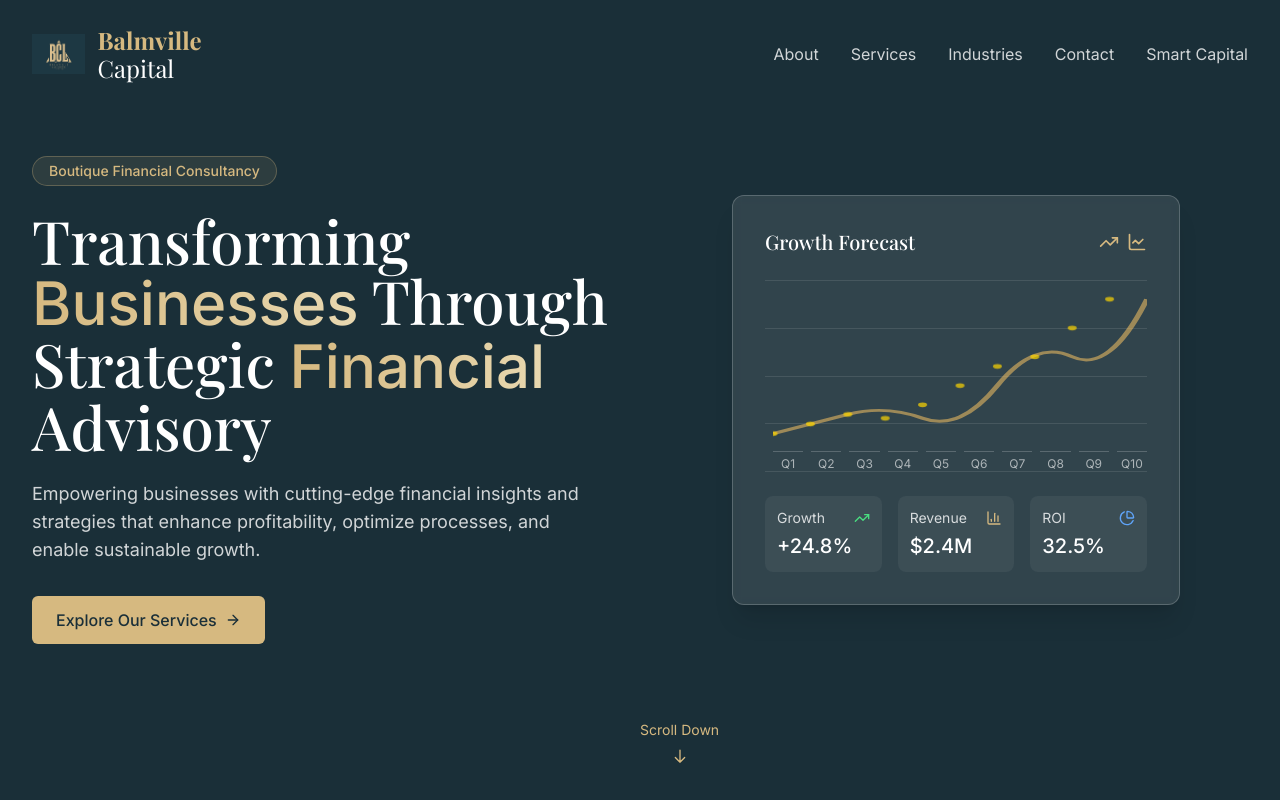
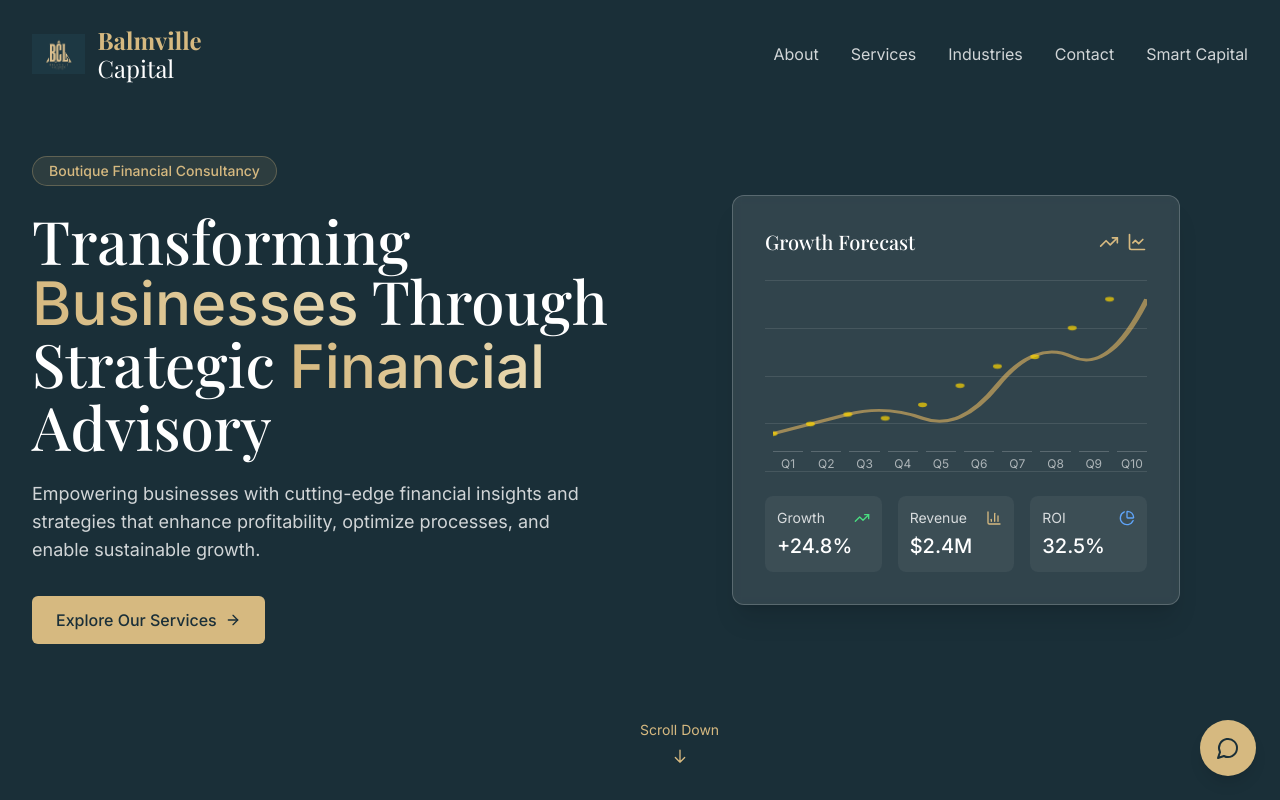
Before and after one commit to amanikituto/balmvillecapital, a React (Vite) app: page / in a window 1280 px wide. Shown: the top 800 px of the page. Built offline with nearby package versions, Linux system fonts and the light colour scheme.

Commit message:
Implement chatbot on homepage
Implements the chatbot FAQ component on the index page.

```diff
--- a/src/pages/Index.tsx
+++ b/src/pages/Index.tsx
@@ -7,6 +7,7 @@ import About from '../components/home/About';
 import Services from '../components/home/Services';
 import Industries from '../components/home/Industries';
 import Contact from '../components/home/Contact';
+import ChatbotFAQ from '../components/smartcapital/ChatbotFAQ';
 
 const Index = () => {
   useEffect(() => {
@@ -44,6 +45,7 @@ const Index = () => {
         <Contact />
       </main>
       <Footer />
+      <ChatbotFAQ />
     </div>
   );
 };
```
